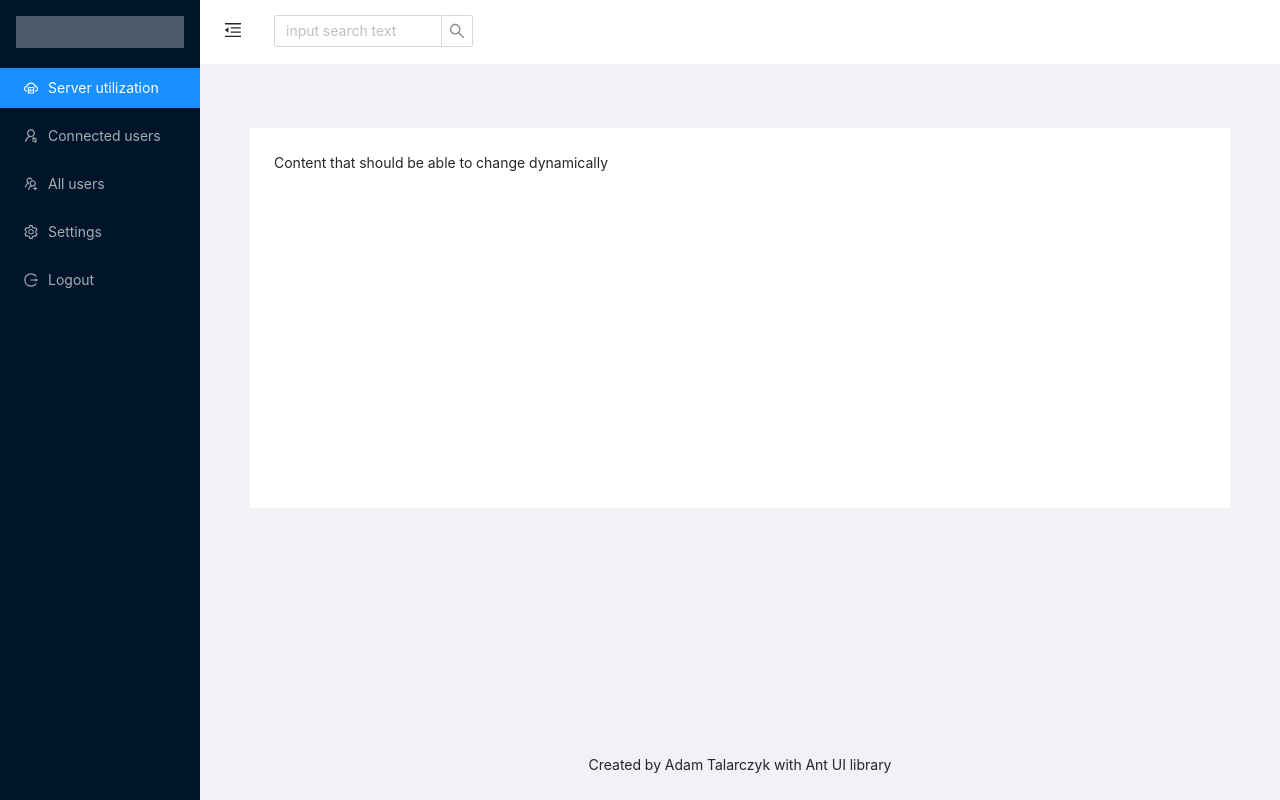
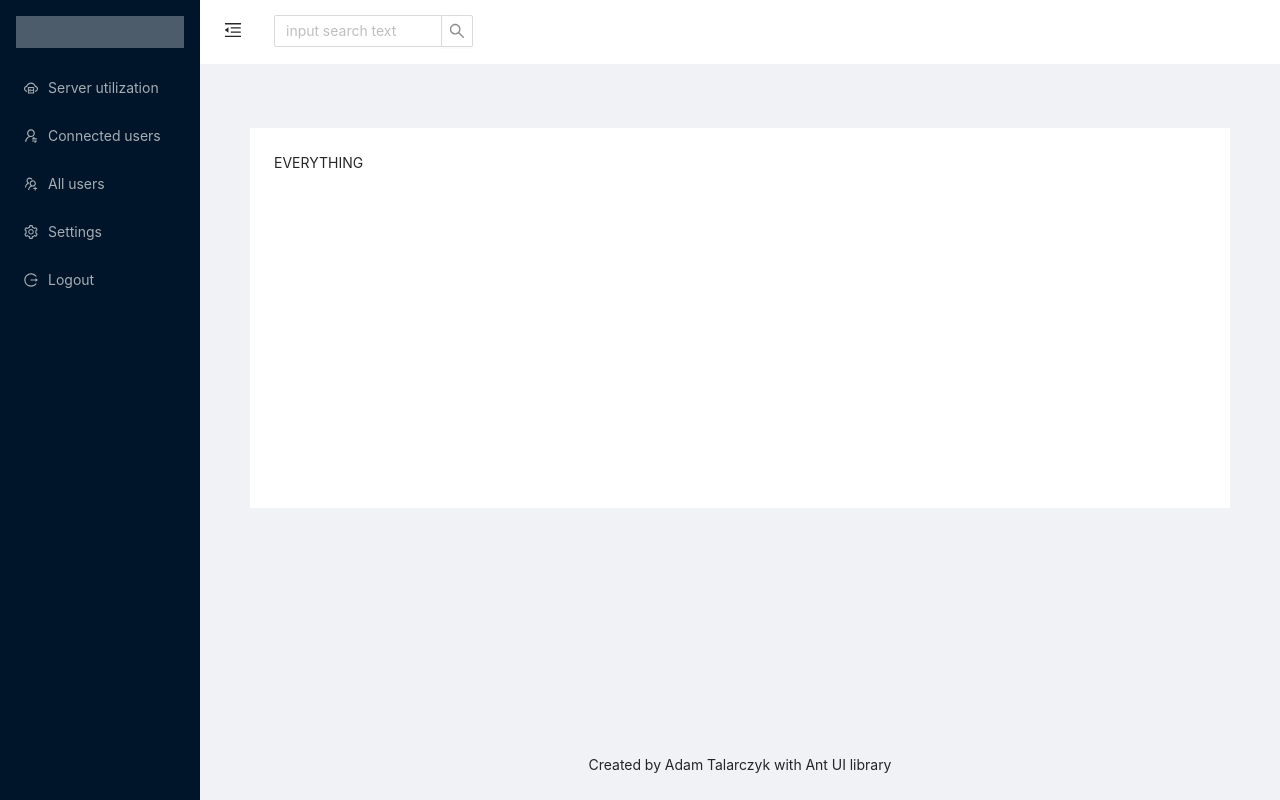
Before and after one commit to Talar1997/profiling-dashboard, a React (Create React App) app: page / in a window 1280 px wide. Built offline with nearby package versions, Linux system fonts and the light colour scheme.

Commit message:
Basic routing implementation
Implemented basic routing with statically added content in App.js.

```diff
--- a/src/layout/ContentContainer.js
+++ b/src/layout/ContentContainer.js
@@ -2,7 +2,7 @@ import { Layout } from "antd";
 
 const { Content } = Layout;
 
-export default function ContentContainer() {
+export default function ContentContainer(props) {
   return (
     <Content
       className="site-layout"
@@ -12,7 +12,7 @@ export default function ContentContainer() {
         className="site-layout-background"
         style={{ padding: 24, minHeight: 380 }}
       >
-        Content that should be able to change dynamically
+        {props.data}
       </div>
     </Content>
   );
--- a/src/layout/MainLayout.js
+++ b/src/layout/MainLayout.js
@@ -6,9 +6,8 @@ import "../assets/Layout.scss";
 import SignedFooter from "./SignedFooter";
 import Sidebar from "./Sidebar";
 import CustomHeader from "./CustomHeader";
-import ContentContainer from "./ContentContainer";
 
-export default function MainLayout() {
+export default function MainLayout(props) {
   const [collapsed, setCollapsed] = useState(false);
 
   return (
@@ -16,7 +15,7 @@ export default function MainLayout() {
       <Sidebar collapsed={collapsed} />
       <Layout className="site-layout">
         <CustomHeader collapsed={collapsed} setCollapsed={setCollapsed} />
-        <ContentContainer />
+        {props.children}
         <SignedFooter />
       </Layout>
     </Layout>
--- a/src/layout/Sidebar.js
+++ b/src/layout/Sidebar.js
@@ -1,33 +1,39 @@
 import { Layout, Menu } from "antd";
 import {
+  CloudServerOutlined,
   LogoutOutlined,
-  CloudServerOutlined,
   SettingOutlined,
+  UsergroupAddOutlined,
   UserSwitchOutlined,
-  UsergroupAddOutlined,
 } from "@ant-design/icons";
+import { NavLink } from "react-router-dom";
 
 const { Sider } = Layout;
 
+//TODO: 1. Menu item should be selected regarding current URL.
+// in this moment, when go to app by typing url, first Menu.Item will be selected.
+// Check defaultSelectedKeys -> https://ant.design/components/menu/#Menu.Item: defaultSelectedKeys={["1"]} in <Menu>
+
+//TODO: 2. When URL doesnt exists and there is 404 Page, selected Menu.Item is first
 export default function Sidebar(props) {
   return (
     <Sider trigger={null} collapsible collapsed={props.collapsed}>
       <div className="logo" />
-      <Menu theme="dark" mode="inline" defaultSelectedKeys={["1"]}>
+      <Menu theme="dark" mode="inline">
         <Menu.Item key="1" icon={<CloudServerOutlined />}>
-          Server utilization
+          <NavLink to="/dashboard"> Server utilization</NavLink>
         </Menu.Item>
         <Menu.Item key="2" icon={<UserSwitchOutlined />}>
-          Connected users
+          <NavLink to="/users/connected">Connected users</NavLink>
         </Menu.Item>
         <Menu.Item key="3" icon={<UsergroupAddOutlined />}>
-          All users
+          <NavLink to="/users">All users</NavLink>
         </Menu.Item>
         <Menu.Item key="4" icon={<SettingOutlined />}>
-          Settings
+          <NavLink to="/settings">Settings</NavLink>
         </Menu.Item>
         <Menu.Item key="5" icon={<LogoutOutlined />}>
-          Logout
+          <NavLink to="/logout">Logout</NavLink>
         </Menu.Item>
       </Menu>
     </Sider>
--- a/src/views/App.js
+++ b/src/views/App.js
@@ -2,10 +2,33 @@ import React from "react";
 import { render } from "react-dom";
 import "antd/dist/antd.css";
 import "../assets/index.css";
-import MainLayout from "../layout/MainLayout";
+import { BrowserRouter, Route, Switch } from "react-router-dom";
+import Dashboard from "./Dashboard";
+import NotFound from "./NotFound";
 
+//TODO: make component with static routing and add router automatically
 export default function App() {
-  return <MainLayout />;
+  return (
+    <BrowserRouter>
+      <Switch>
+        <Route exact path="/">
+          <Dashboard data="EVERYTHING" />
+        </Route>
+
+        <Route path="/dashboard">
+          <Dashboard data="DASHBOARD" />
+        </Route>
+
+        <Route path="/users/connected">
+          <Dashboard data="USERS CONNECTED" />
+        </Route>
+
+        <Route path="*">
+          <NotFound />
+        </Route>
+      </Switch>
+    </BrowserRouter>
+  );
 }
 
 render(<App />, document.getElementById("root"));
--- /dev/null
+++ b/src/views/Dashboard.js
@@ -0,0 +1,10 @@
+import ContentContainer from "../layout/ContentContainer";
+import MainLayout from "../layout/MainLayout";
+
+export default function Dashboard(props) {
+  return (
+    <MainLayout>
+      <ContentContainer data={props.data} />
+    </MainLayout>
+  );
+}
--- /dev/null
+++ b/src/views/NotFound.js
@@ -0,0 +1,25 @@
+import { Button, Result } from "antd";
+import { Link } from "react-router-dom";
+import MainLayout from "../layout/MainLayout";
+import { Layout } from "antd";
+
+const { Content } = Layout;
+
+export default function NotFound() {
+  return (
+    <MainLayout>
+      <Content className="site-layout">
+        <Result
+          status="404"
+          title="404"
+          subTitle="Sorry, the page you visited does not exist."
+          extra={
+            <Link to="/">
+              <Button type="primary">Back Home</Button>
+            </Link>
+          }
+        />
+      </Content>
+    </MainLayout>
+  );
+}
```
